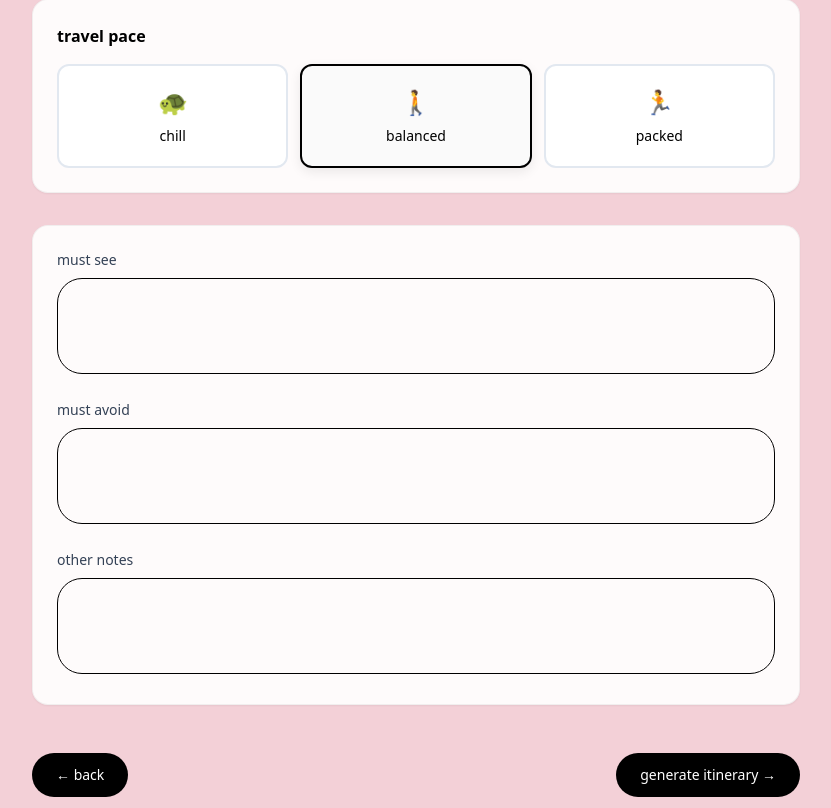
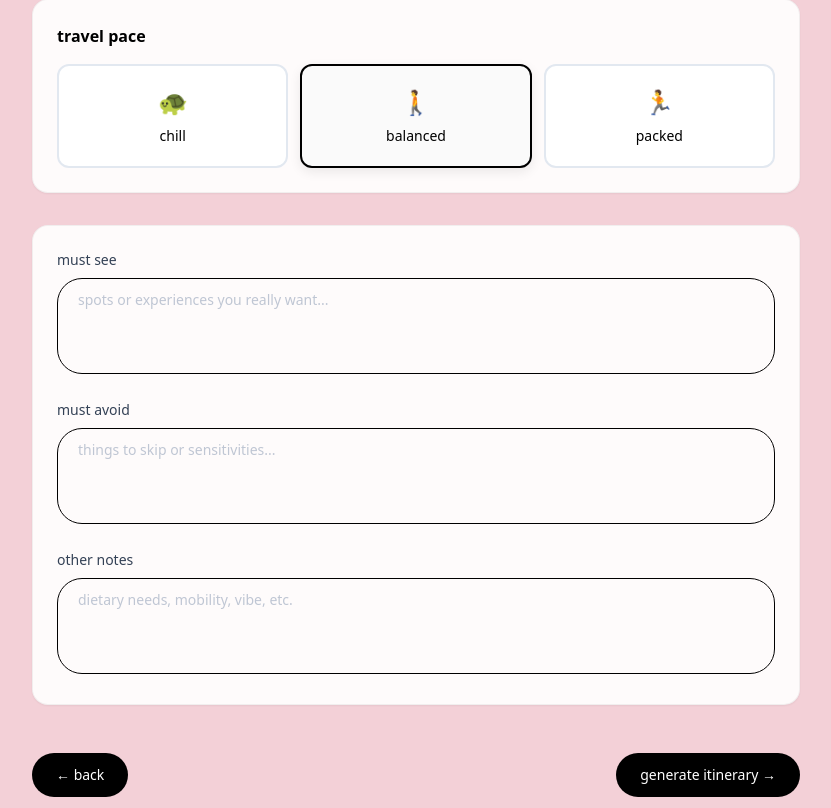
Before and after one commit to ltanafranca1004/AI-Travel-Planner, a Flask app: page /review in a window 1280 px wide. Shown: the part 915-1723 px from the top of the page, without its empty margins (224-1055 px from the left). Run offline with Flask 3, Linux system fonts and the light colour scheme; some libraries are stand-ins or nearby versions.

Commit message:
fixed  whitespace error in review

```diff
--- a/app/templates/review.html
+++ b/app/templates/review.html
@@ -133,24 +133,21 @@
       <textarea
         name="must_see"
         class="search-bar-outline w-full h-24 resize-none"
-          placeholder="spots or experiences you really want...">
-        </textarea>
+        placeholder="spots or experiences you really want..."></textarea>
     </div>
     <div>
       <label class="block text-sm font-medium mb-2 text-slate-700">must avoid</label>
       <textarea
         name="must_avoid"
         class="search-bar-outline w-full h-24 resize-none"
-          placeholder="things to skip or sensitivities...">
-        </textarea>
+        placeholder="things to skip or sensitivities..."></textarea>
     </div>
     <div>
       <label class="block text-sm font-medium mb-2 text-slate-700">other notes</label>
       <textarea
         name="notes"
         class="search-bar-outline w-full h-24 resize-none"
-          placeholder="dietary needs, mobility, vibe, etc...">
-        </textarea>
+        placeholder="dietary needs, mobility, vibe, etc."></textarea>
     </div>
   </div>
 
```
Lines whose indentation alone changed are shown as unchanged.
